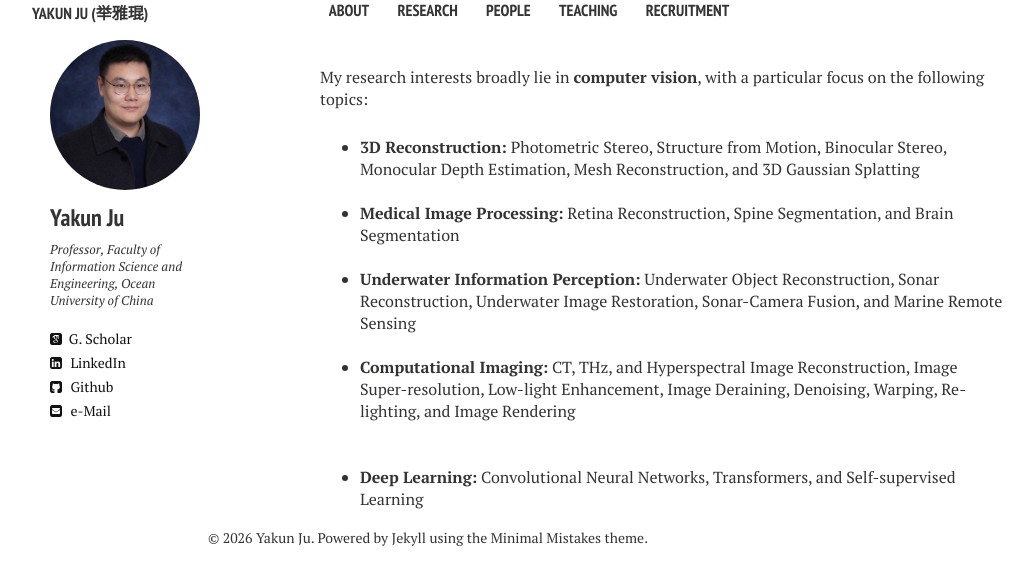
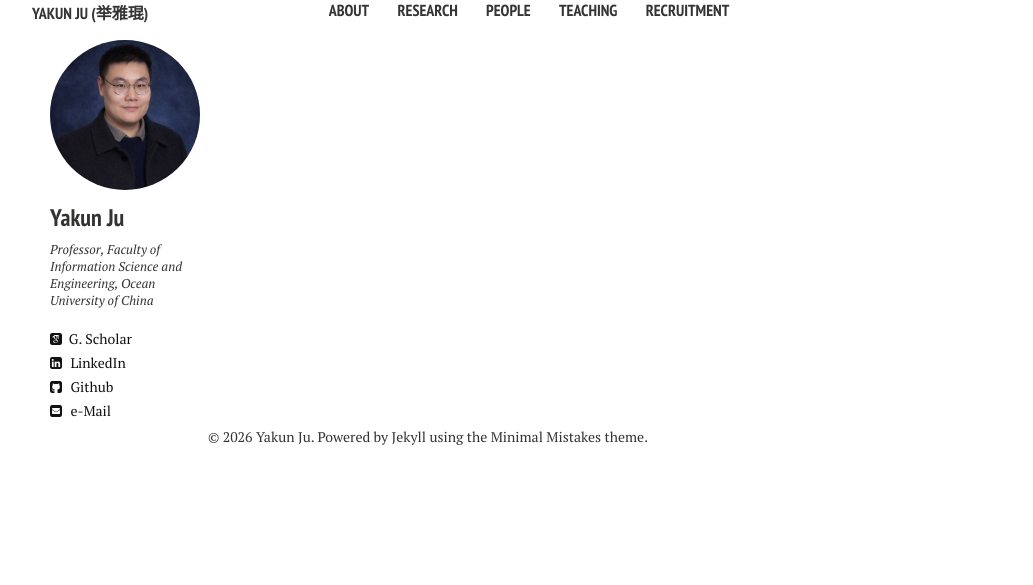
Before and after one commit to juyakun/juyakun.github.io, a Jekyll site: the page built from research.md, in a window 1280 px wide. Shown: the top 585 px of the page, without its empty margins (112-1145 px from the left). Built offline with Jekyll 4.4.1, drawn with Linux system fonts in a browser that asks for light colours; nearby versions of some CDN libraries.

Commit message:
Update research.md

```diff
--- a/research.md
+++ b/research.md
@@ -7,7 +7,7 @@ modified: 25-03-26
 comments: false
 ---
 
-My research interests broadly lie in **computer vision**, with a particular focus on the following topics:
+<!--My research interests broadly lie in **computer vision**, with a particular focus on the following topics:
 
 - **3D Reconstruction:** Photometric Stereo, Structure from Motion, Binocular Stereo, Monocular Depth Estimation, Mesh Reconstruction, and 3D Gaussian Splatting
 <br>
@@ -21,4 +21,4 @@ My research interests broadly lie in **computer vision**, with a particular focu
 - **Computational Imaging:** CT, THz, and Hyperspectral Image Reconstruction, Image Super-resolution, Low-light Enhancement, Image Deraining, Denoising, Warping, Re-lighting, and Image Rendering
 <br>
 <br>
-- **Deep Learning:** Convolutional Neural Networks, Transformers, and Self-supervised Learning
+- **Deep Learning:** Convolutional Neural Networks, Transformers, and Self-supervised Learning -->
```
